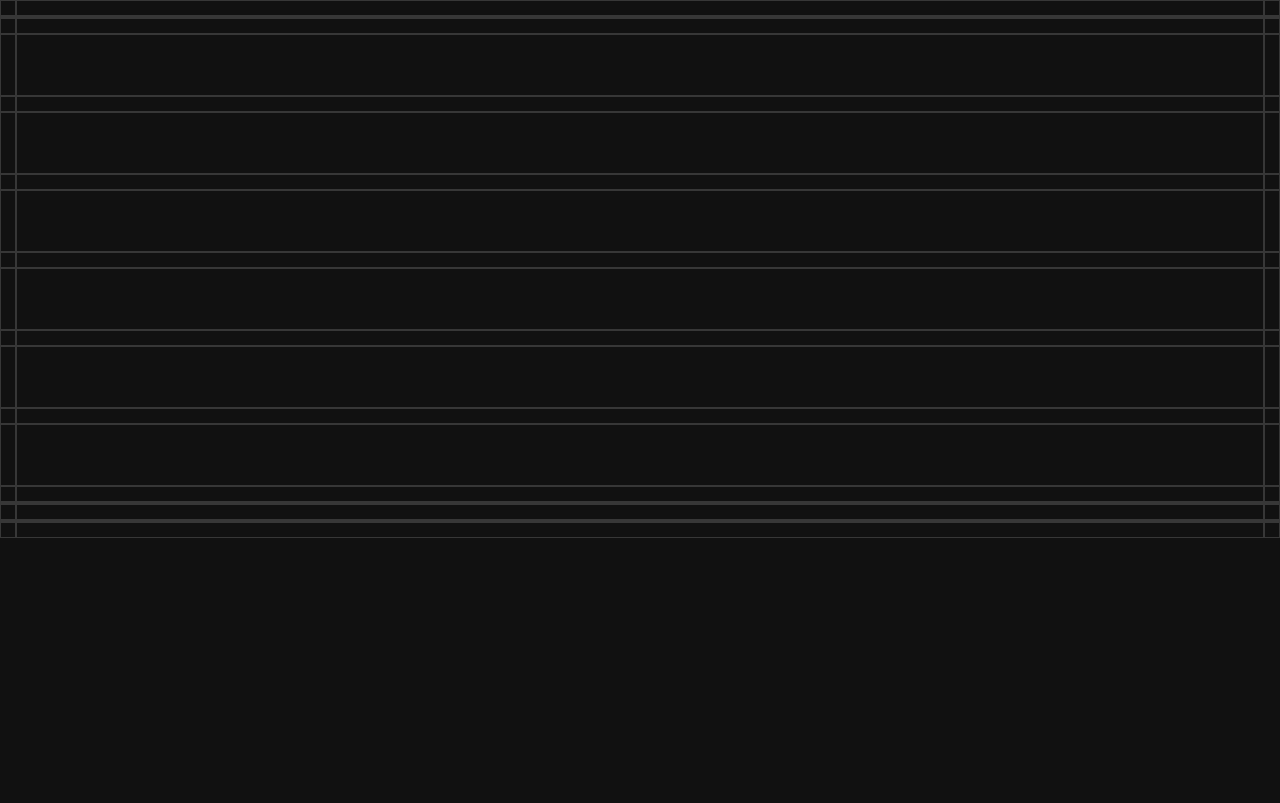
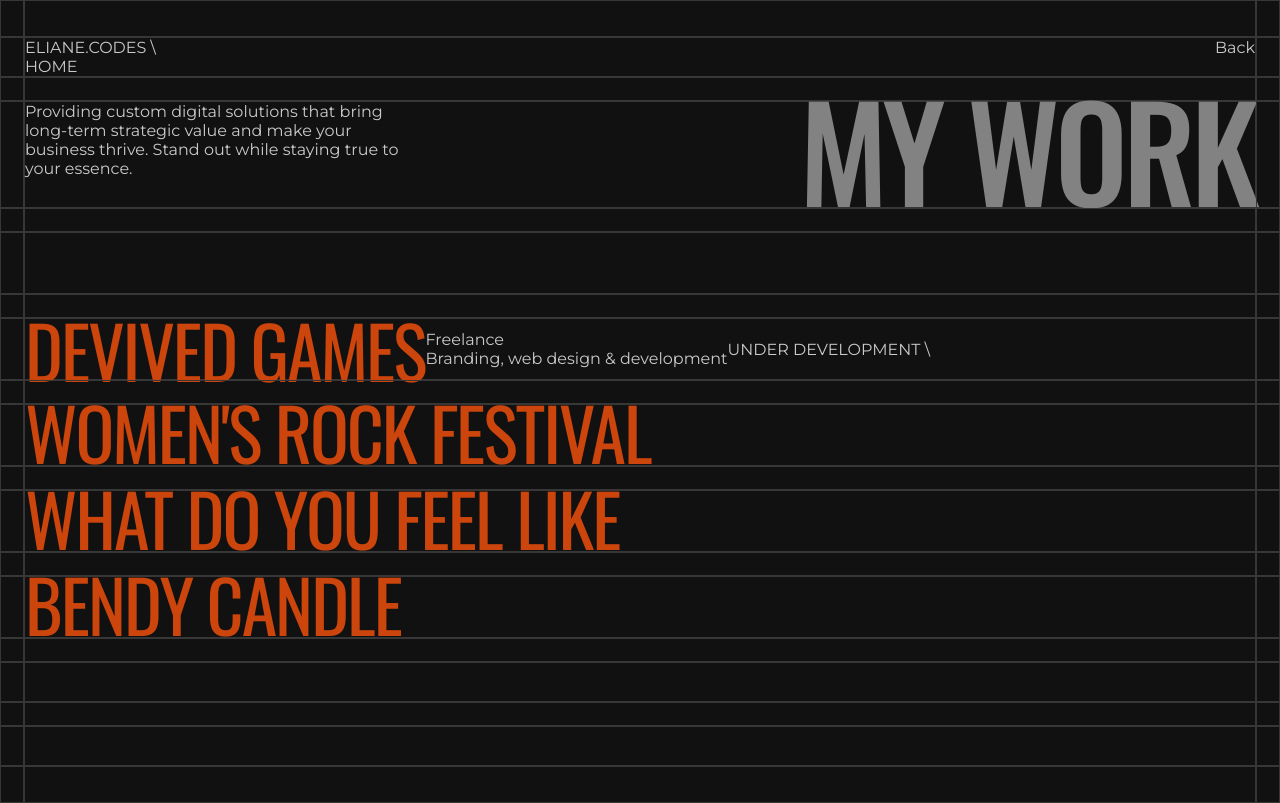
Before and after one commit to ElianeV/eliane.codes, a Next.js app: page /my-work in a window 1280 px wide. Built offline with nearby package versions, Linux system fonts and the light colour scheme.

Commit message:
Project info, title askew due to flex align items center?

```diff
--- a/app/my-work/page.js
+++ b/app/my-work/page.js
@@ -1,3 +1,4 @@
+import { getDisplayName } from "next/dist/shared/lib/utils";
 import styles from "../../app/page.module.css";
 import { Oswald } from "next/font/google";
 import Link from "next/link";
@@ -15,7 +16,15 @@ const Work = () => {
 
       {/* ROW 2*/}
       <div className={styles.borderdelay8}></div>
-      <div className={styles.borderdelay8}></div>
+      <div
+        className={styles.borderdelay8}
+        style={{ display: "flex", justifyContent: "space-between" }}
+      >
+        ELIANE.CODES \<br />
+        HOME
+        <Link href="/">Back</Link>
+      </div>
+
       <div className={styles.borderdelay8}></div>
 
       {/* ROW 3*/}
@@ -25,7 +34,17 @@ const Work = () => {
 
       {/* ROW 4*/}
       <div className={styles.borderdelay8}></div>
-      <div className={styles.borderdelay8}></div>
+      <div
+        className={styles.borderdelay8}
+        style={{ display: "flex", justifyContent: "space-between" }}
+      >
+        <p style={{ maxWidth: "400px" }}>
+          Providing custom digital solutions that bring long-term strategic
+          value and make your business thrive. Stand out while staying true to
+          your essence.
+        </p>
+        <p className={`${styles.tagline} ${oswald.className}`}>MY WORK</p>
+      </div>
       <div className={styles.borderdelay8}></div>
 
       {/* ROW 5*/}
@@ -45,7 +64,17 @@ const Work = () => {
 
       {/* ROW 8*/}
       <div className={styles.borderdelay8}></div>
-      <div className={styles.borderdelay8}></div>
+      <div className={`${styles.borderdelay8} ${styles.titlecontainer}`}>
+        <div className={`${styles.projecttitle} ${oswald.className}`}>
+          DEVIVED GAMES
+        </div>
+        <p>
+          Freelance
+          <br />
+          Branding, web design & development
+        </p>
+        <a href="">UNDER DEVELOPMENT \</a>
+      </div>
       <div className={styles.borderdelay8}></div>
 
       {/* ROW 9*/}
@@ -55,7 +84,11 @@ const Work = () => {
 
       {/* ROW 10*/}
       <div className={styles.borderdelay8}></div>
-      <div className={styles.borderdelay8}></div>
+      <div
+        className={`${styles.borderdelay8} ${styles.projecttitle} ${oswald.className}`}
+      >
+        WOMEN'S ROCK FESTIVAL
+      </div>
       <div className={styles.borderdelay8}></div>
 
       {/* ROW 11*/}
@@ -65,7 +98,11 @@ const Work = () => {
 
       {/* ROW 12*/}
       <div className={styles.borderdelay8}></div>
-      <div className={styles.borderdelay8}></div>
+      <div
+        className={`${styles.borderdelay8} ${styles.projecttitle} ${oswald.className}`}
+      >
+        WHAT DO YOU FEEL LIKE
+      </div>
       <div className={styles.borderdelay8}></div>
 
       {/* ROW 13*/}
@@ -75,7 +112,11 @@ const Work = () => {
 
       {/* ROW 14*/}
       <div className={styles.borderdelay8}></div>
-      <div className={styles.borderdelay8}></div>
+      <div
+        className={`${styles.borderdelay8} ${styles.projecttitle} ${oswald.className}`}
+      >
+        BENDY CANDLE
+      </div>
       <div className={styles.borderdelay8}></div>
 
       {/* ROW 15*/}
--- a/app/page.module.css
+++ b/app/page.module.css
@@ -163,8 +163,19 @@
 .myworkcontainer {
   display: grid;
 
-  grid-template-columns: 16px 1fr 16px;
-  grid-template-rows: 16px 1fr 16px 62px 16px 62px 16px 62px 16px 62px 16px 62px 16px 62px 16px 1fr 16px 1fr 16px;
+  grid-template-columns: 24px 1fr 24px;
+  grid-template-rows: 37px 1fr 24px 107px 24px 62px 24px 62px 24px 62px 24px 62px 24px 62px 24px 1fr 24px 1fr 37px;
+}
+.titlecontainer {
+  display: flex;
+  justify-content: between;
+  align-items: center;
+}
+.projecttitle {
+  font-size: 72px;
+  line-height: 53px;
+  letter-spacing: -2px;
+  color: #cb450c;
 }
 
 /* ANIMATIONS */
```
